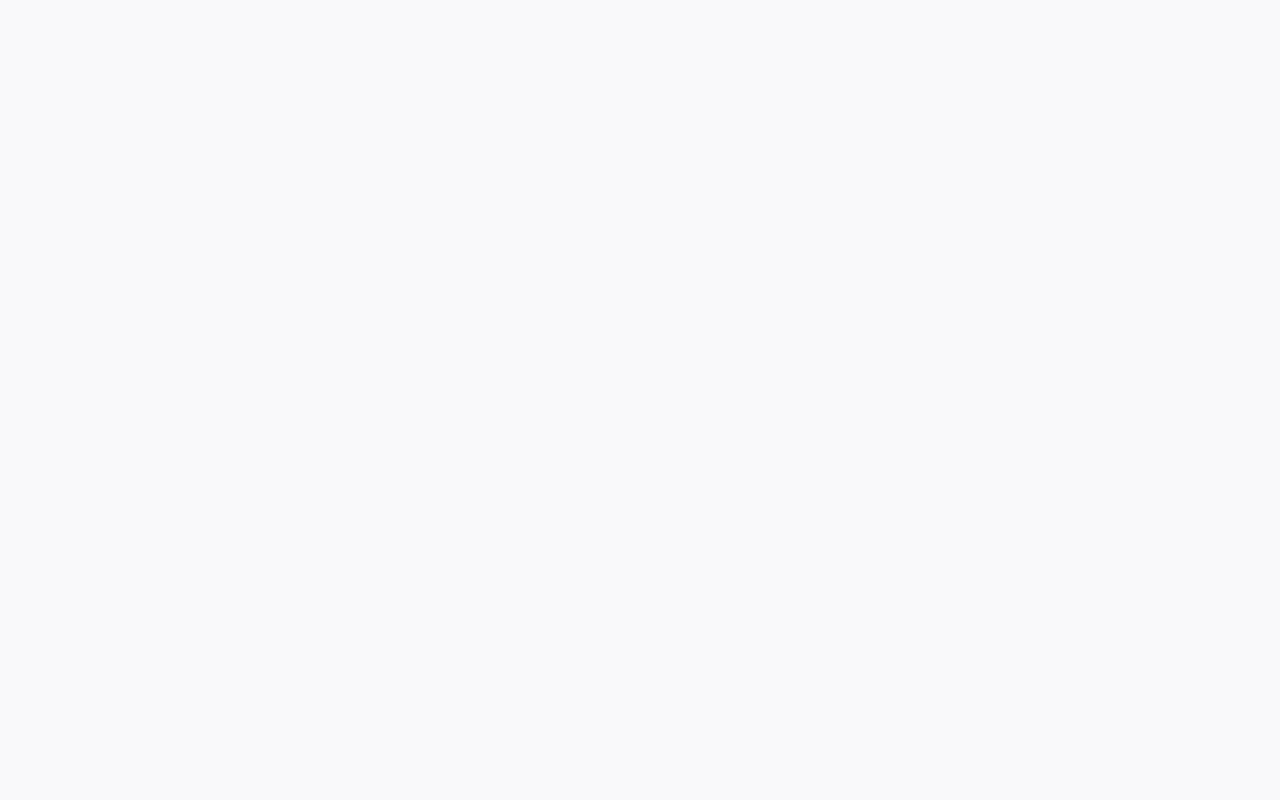
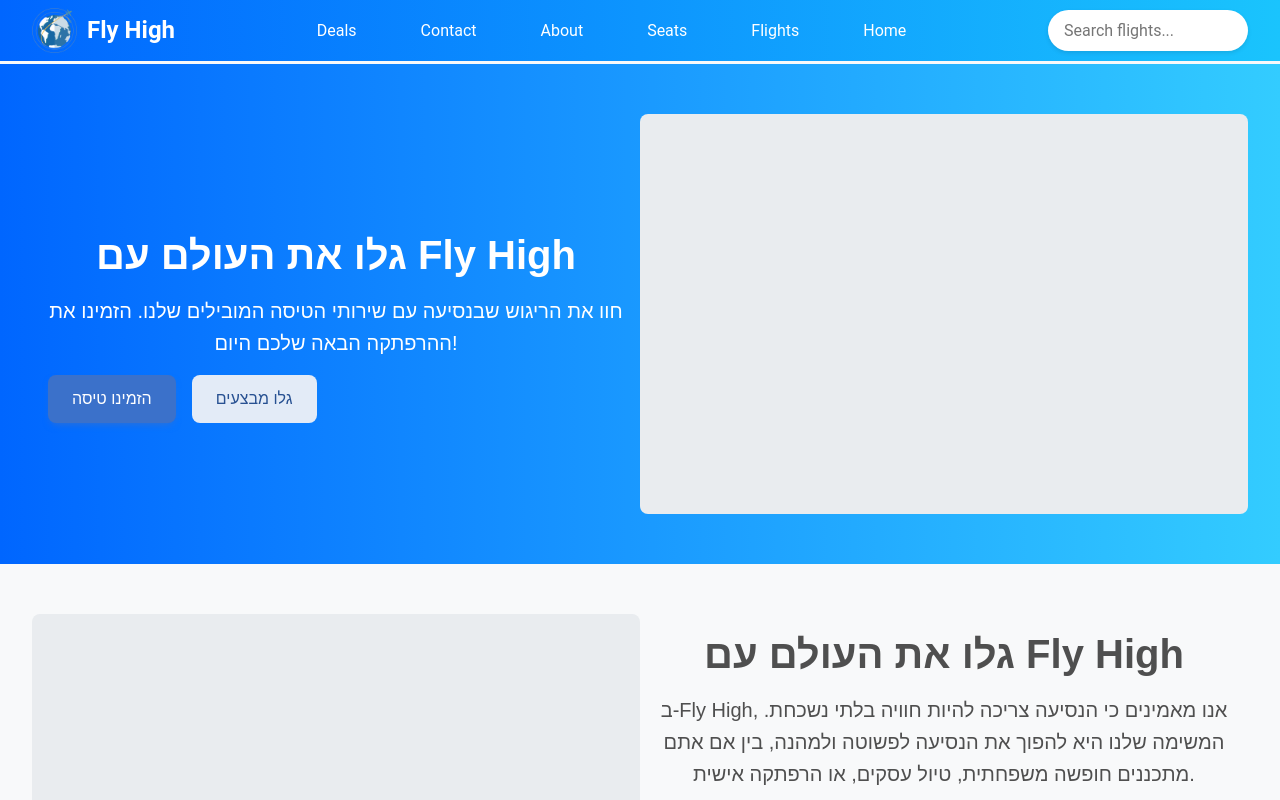
Before and after one commit to BrachiShkonlik/Flight-Seat-Matcher, a React (Create React App) app in the folder front/: page /home-page in a window 1280 px wide. Before the commit this address had no page. Shown: the top 800 px of the page. Built offline with nearby package versions, Linux system fonts and the light colour scheme.

Commit message:
home page and navbar is fix

```diff
--- a/front/src/App.js
+++ b/front/src/App.js
@@ -21,6 +21,7 @@ import Scheduler from './Project/Scheduler';
 import About from './Project/About';
 import { Edit } from './Project/Edit';
 import Try from './Project/BringThemHome';
+import { HomePage } from './Project/HomePage';
 
 function App() {
   return (
@@ -44,7 +45,7 @@ function App() {
               <Route exact path="/error400" element={<Error400 />}></Route>
               <Route exact path="/scheduler" element={<Scheduler />}></Route>
               <Route exact path="/edit-personl-details" element={<EditDetails />}></Route>
-              {/* <Route exact path="/home-page" element={<Home />}></Route> */}
+              <Route exact path="/home-page" element={<HomePage />}></Route>
               <Route exact path="/edit--" element={<Edit />}></Route>
               <Route exact path="/Try" element={<Try />}></Route>
               <Route exact path='/about-us' element={<About />}></Route>
--- /dev/null
+++ b/front/src/Project/HomePage.js
@@ -0,0 +1,93 @@
+import React from 'react';
+import { Button } from 'react-bootstrap';
+import { Navbar1 } from './Navbar1';
+import '../Styles/HomePage.css';
+
+export function HomePage() {
+  return (
+    <>
+    <Navbar1></Navbar1>
+    <div className="homepage">
+      <section className="header section">
+        <div className="content">
+          <h1>גלו את העולם עם Fly High</h1>
+          <p>חוו את הריגוש שבנסיעה עם שירותי הטיסה המובילים שלנו. הזמינו את ההרפתקה הבאה שלכם היום!</p>
+          <div className="button-group">
+            <Button variant="primary" className="custom-button">הזמינו טיסה</Button>
+            <Button variant="secondary" className="custom-button">גלו מבצעים</Button>
+          </div>
+        </div>
+        <div className="image-placeholder"></div>
+      </section>
+
+      <section className="white-section section">
+        <div className="image-placeholder"></div>
+        <div className="content">
+          <h2>גלו את העולם עם Fly High</h2>
+          <p>
+            ב-Fly High, אנו מאמינים כי הנסיעה צריכה להיות חוויה בלתי נשכחת. המשימה שלנו היא להפוך את הנסיעה לפשוטה ולמהנה, בין אם אתם מתכננים חופשה משפחתית, טיול עסקים, או הרפתקה אישית.
+          </p>
+          <p>
+            עם הפלטפורמה הקלה לשימוש שלנו, תוכלו לחפש טיסות, להשוות מחירים ולהזמין מושבים בלחיצה אחת. הצוות שלנו תמיד כאן לעזור לכם למצוא את היעד המושלם, מלהמליץ על המקומות הטובים ביותר לביקור ועד מתן טיפים מקומיים.
+          </p>
+          <div className="button-group">
+            <Button variant="primary" className="custom-button">למד עוד</Button>
+            <Button variant="secondary" className="custom-button">צור קשר</Button>
+          </div>
+        </div>
+      </section>
+
+      <section className="header section">
+        <div className="content">
+          <h2>גלו את המבצעים הטובים ביותר עם Fly High</h2>
+          <p>
+            ב-Fly High, אנו מחויבים לעזור לכם למצוא את הדילים הטובים ביותר על טיסות, מלונות, וחבילות נופש. הצוות שלנו תמיד כאן כדי להביא לכם את המחירים התחרותיים ביותר והמבצעים הבלעדיים.
+          </p>
+          <div className="button-group">
+            <Button variant="primary" className="custom-button">ראה מבצעים</Button>
+            <Button variant="secondary" className="custom-button">הזמינו עכשיו</Button>
+          </div>
+        </div>
+        <div className="image-placeholder"></div>
+      </section>
+
+      <footer className="footer">
+        <div className="footer-content">
+          <div className="footer-section">
+            <h3>About FlyHigh</h3>
+            <p>FlyHigh is a leading travel booking platform that makes it easy to find and book flights, hotels, and vacation packages.</p>
+          </div>
+          <div className="footer-section">
+            <h3>Quick Links</h3>
+            <ul>
+              <li>Home</li>
+              <li>Flights</li>
+              <li>Seats</li>
+              <li>About</li>
+              <li>Contact</li>
+              <li>Deals</li>
+            </ul>
+          </div>
+          <div className="footer-section">
+            <h3>Customer Support</h3>
+            <ul>
+              <li>FAQ</li>
+              <li>Help Center</li>
+              <li>Contact Us</li>
+              <li>Feedback</li>
+            </ul>
+          </div>
+          <div className="footer-section">
+            <h3>Subscribe to our Newsletter</h3>
+            <input type="email" placeholder="Enter your email" />
+            <Button variant="primary" className="subscribe-button">Subscribe</Button>
+          </div>
+        </div>
+        <div className="footer-bottom">
+          <p>&copy; 2024 FlyHigh. All rights reserved.</p>
+        </div>
+      </footer>
+    </div>
+    </>
+  );
+}
--- /dev/null
+++ b/front/src/Styles/HomePage.css
@@ -0,0 +1,109 @@
+.homepage {
+    font-family: Arial, sans-serif;
+    margin-top: 3px;
+  }
+
+  .section {
+    display: flex;
+    justify-content: space-between;
+    align-items: center;
+    padding: 2rem;
+    min-height: 500px; /* Adjust this value as needed */
+  }
+
+  .header {
+    background: linear-gradient(to right, #0066ff, #33ccff);
+    color: white;
+  }
+
+  .white-section {
+    background-color: #f8f9fa;
+  }
+
+  .content {
+    max-width: 50%;
+    padding: 1rem;
+  }
+
+  .image-placeholder {
+    width: 50%;
+    height: 400px; /* Set a fixed height for visibility */
+    background-color: #e9ecef;
+    border-radius: 0.5rem;
+    display: flex;
+    justify-content: center;
+    align-items: center;
+  }
+
+  .content h1, .content h2 {
+    font-size: 2.5rem;
+    font-weight: bold;
+    margin-bottom: 1rem;
+  }
+
+  .content p {
+    font-size: 1.25rem;
+    margin-bottom: 1rem;
+  }
+
+  .button-group {
+    display: flex;
+    gap: 1rem;
+  }
+
+  .custom-button {
+    padding: 0.75rem 1.5rem;
+    border-radius: 0.5rem;
+    font-size: 1rem;
+  }
+
+  .footer {
+    background-color: #000;
+    color: white;
+    padding: 2rem;
+  }
+
+  .footer-content {
+    display: flex;
+    justify-content: space-between;
+    width: 100%;
+  }
+
+  .footer-section {
+    max-width: 25%;
+  }
+
+  .footer-section h3 {
+    font-size: 1.5rem;
+    margin-bottom: 1rem;
+  }
+
+  .footer-section ul {
+    list-style: none;
+    padding: 0;
+  }
+
+  .footer-section ul li {
+    margin-bottom: 0.5rem;
+  }
+
+  .footer-section input {
+    padding: 0.5rem;
+    border-radius: 0.5rem;
+    border: none;
+    width: 80%;
+    margin-bottom: 1rem;
+  }
+
+  .subscribe-button {
+    padding: 0.5rem 1rem;
+    border-radius: 0.5rem;
+    font-size: 1rem;
+  }
+
+  .footer-bottom {
+    text-align: center;
+    padding: 1rem;
+    background-color: #111;
+    color: white;
+  }
--- a/front/src/Styles/Navbar.css
+++ b/front/src/Styles/Navbar.css
@@ -2,7 +2,7 @@
   display: flex;
   justify-content: space-between;
   align-items: center;
-  background: linear-gradient(to right, #0066ff, #33ccff);
+  background: linear-gradient(to right, #0066ff, #1ac4fd);
   padding: 0.5rem 2rem;
 }
 
```
